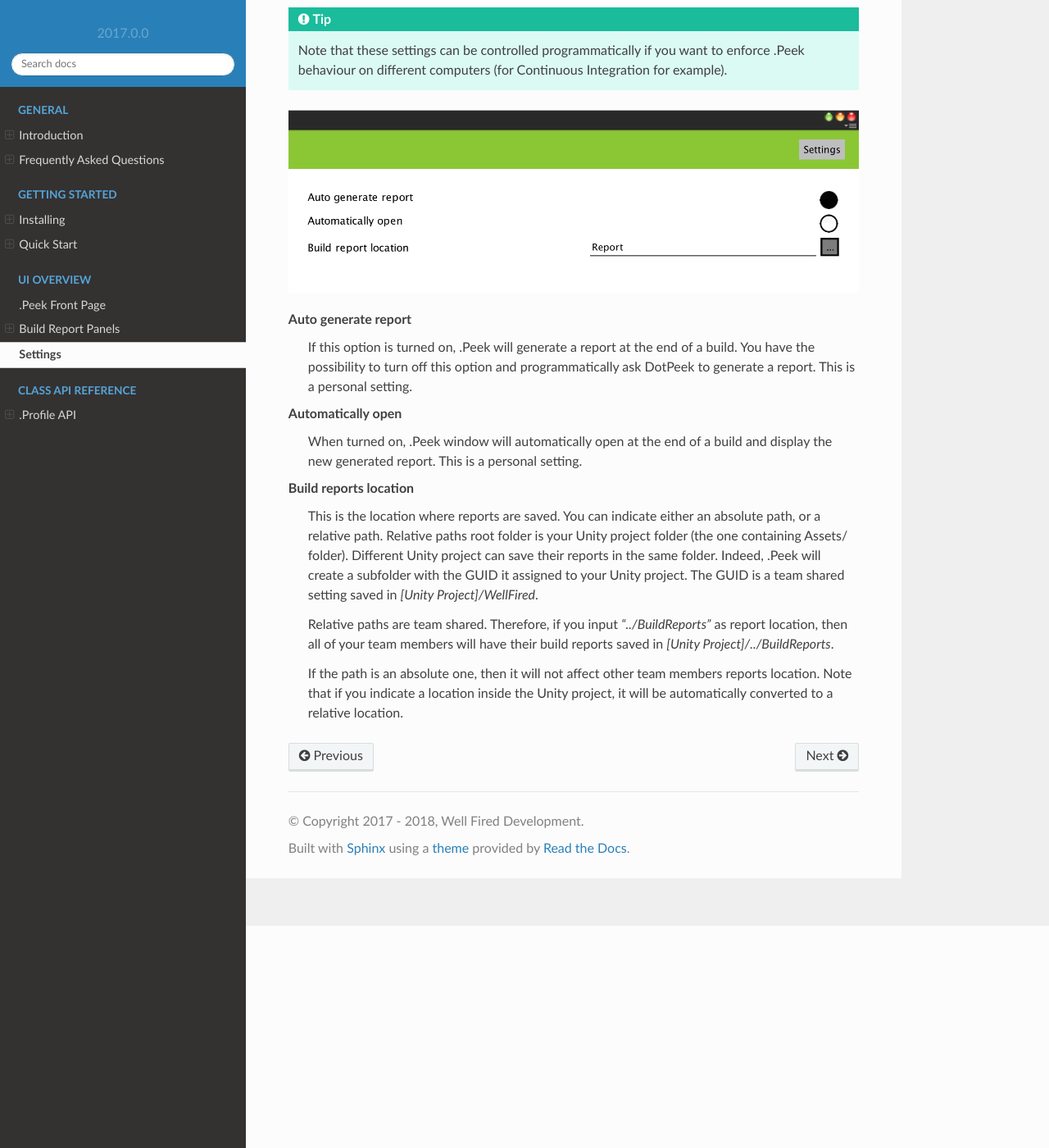
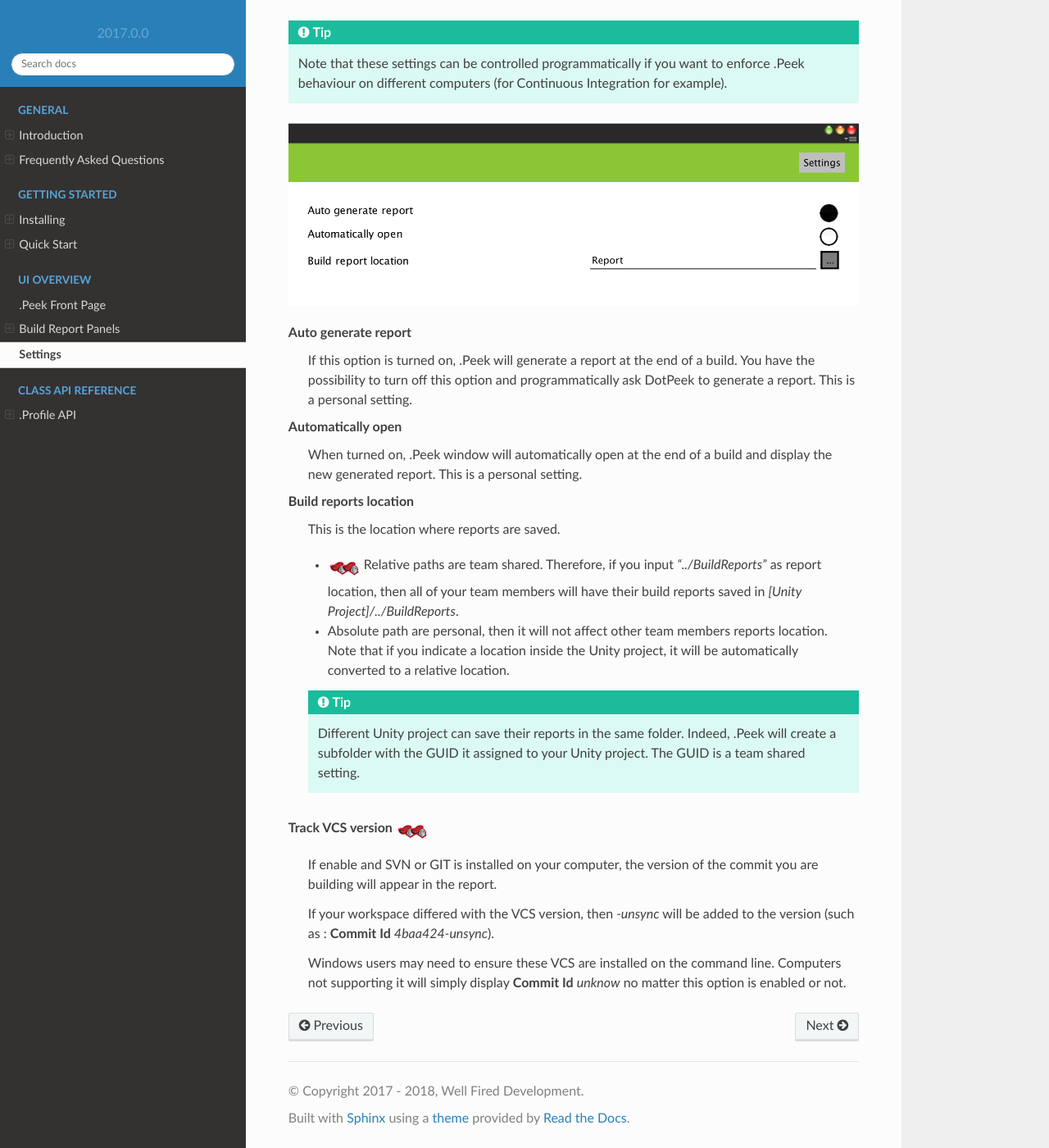
Before and after one commit to WellFiredDevelopment/dotPeekDocumentation, a Sphinx documentation site: the page built from sphinx/source/ui-overview/settings-page.rst, in a window 1280 px wide and 1400 px high, scrolled down 271 px. Shown: the whole window at 82% size. Built offline with Sphinx 7.4.7 and the Read the Docs theme 2.0.0, drawn with Linux system fonts in a browser that asks for light colours; some of the changed text lies outside the part shown.

Commit message:
Finish add Commit ID explanation

```diff
--- a/sphinx/source/general/introduction.rst
+++ b/sphinx/source/general/introduction.rst
@@ -23,7 +23,8 @@ Here a list of the core features :
 * Provides a list of unused assets for each builds.
 * Provide the possibility to share build reports on a VCS, or to save it in different location for each team member.
 * Possibility to run build generation silently or to totally shut it off.
-* Very responsive UI, even for projects with a large list of assets, thanks to the usage of `.Guacamole <https://github.com/ArtOfSettling/.Guacamole>`_, an open source MVVM framework for Unity.
+* Very responsive UI, even for projects with a large amount of assets, thanks to the usage of `.Guacamole <https://github.com/ArtOfSettling/.Guacamole>`_,
+  an open source MVVM framework for Unity.
 
 About the documentation
 -----------------------
--- a/sphinx/source/ui-overview/build-report-panels/build-report-assets.rst
+++ b/sphinx/source/ui-overview/build-report-panels/build-report-assets.rst
@@ -8,7 +8,7 @@ These two panels give you a detailed list of the assets included or not in your
 .. image:: images/build-report-assets/assets.png
 
 Assets Information
------------------
+------------------
 
 The **Total Size** on top of the list is the sum of all the assets *Imported Size*.
 
--- a/sphinx/source/ui-overview/build-report-panels/build-report-overview.rst
+++ b/sphinx/source/ui-overview/build-report-panels/build-report-overview.rst
@@ -19,8 +19,8 @@ Build Duration
               programmatically change these settings, see XXXXXXXXX
 
 Commit Id
-   If your Unity project is linked to a VCS repository, then the commit id at build time will be saved and display here. Note that .Peek supports
-   only GIT at the moment.
+   If your Unity project is linked to a VCS repository, then the commit id at build time will be saved and display here. Note
+   that .Peek supports only GIT and SVN at the moment. Windows users may need to ensure these VCS are installed on the command line.
 
 Platform
    The platform the build was done for. For the moment .Peek support generating build reports only for MacOS, Linux, Windows, Android and iOS.
--- a/sphinx/source/ui-overview/build-report-panels/build-report-settings.rst
+++ b/sphinx/source/ui-overview/build-report-panels/build-report-settings.rst
@@ -1,4 +1,4 @@
-.. _doc_ui-overview_build-report-settings:
+
 
 Build Settings
 ==============
--- a/sphinx/source/ui-overview/settings-page.rst
+++ b/sphinx/source/ui-overview/settings-page.rst
@@ -4,8 +4,8 @@ Settings
 ========
 
 The settings page is accessible from the **Settings** button on the top of .Peek window. Some settings are personal settings,
-which means they are saved in the folder *[Unity Project]/.wellfired* which should be ignored from your VCS. Some settings are
-team shared and are saved in *[Unity Project]/WellFired* which should be added to your VCS repository.
+which means they are saved in the folder *[Unity Project]/.wellfired* which should be ignored from your VCS. Some settings are team shared and are saved in *[Unity Project]/WellFired* which should be added to your VCS
+repository, they are marked with |team|.
 
 .. tip::   Note that these settings can be controlled
            programmatically if you want to enforce .Peek behaviour on different computers (for Continuous Integration for example).
@@ -21,13 +21,24 @@ Automatically open
    This is a personal setting.
 
 Build reports location
-   This is the location where reports are saved. You can indicate either an absolute path, or a relative path. Relative paths root folder
-   is your Unity project folder (the one containing Assets/ folder). Different Unity project can save their reports in the same
-   folder. Indeed, .Peek will create a subfolder with the GUID it assigned to your Unity project. The GUID is a team shared
-   setting saved in *[Unity Project]/WellFired*.
+   This is the location where reports are saved.
 
-   Relative paths are team shared. Therefore, if you input *"../BuildReports"* as report location, then all of your
-   team members will have their build reports saved in *[Unity Project]/../BuildReports*.
+   * |team| Relative paths are team shared. Therefore, if you input *"../BuildReports"* as report location, then all of your
+     team members will have their build reports saved in *[Unity Project]/../BuildReports*.
 
-   If the path is an absolute one, then it will not affect other team members reports location.
-   Note that if you indicate a location inside the Unity project, it will be automatically converted to a relative location.
+   * Absolute path are personal, then it will not affect other team members reports location.
+     Note that if you indicate a location inside the Unity project, it will be automatically converted to a relative location.
+
+   .. tip:: Different Unity project can save their reports in the same folder. Indeed, .Peek will create a subfolder with
+            the GUID it assigned to your Unity project. The GUID is a team shared setting.
+
+Track VCS version |team|
+   If enable and SVN or GIT is installed on your computer, the version of the commit you are building will appear in the report.
+
+   If your workspace differed with the VCS version, then *-unsync* will be added to the version (such as : **Commit Id** *4baa424-unsync*).
+
+   Windows users may need to ensure these VCS are installed on the command line. Computers not supporting it will simply display
+   **Commit Id** *unknow* no matter this option is enabled or not.
+
+.. |team| image:: images/settings-page/team.png
+   :align: bottom
```
Also changed, not shown: sphinx/source/ui-overview/images/settings-page/team.png (added).
